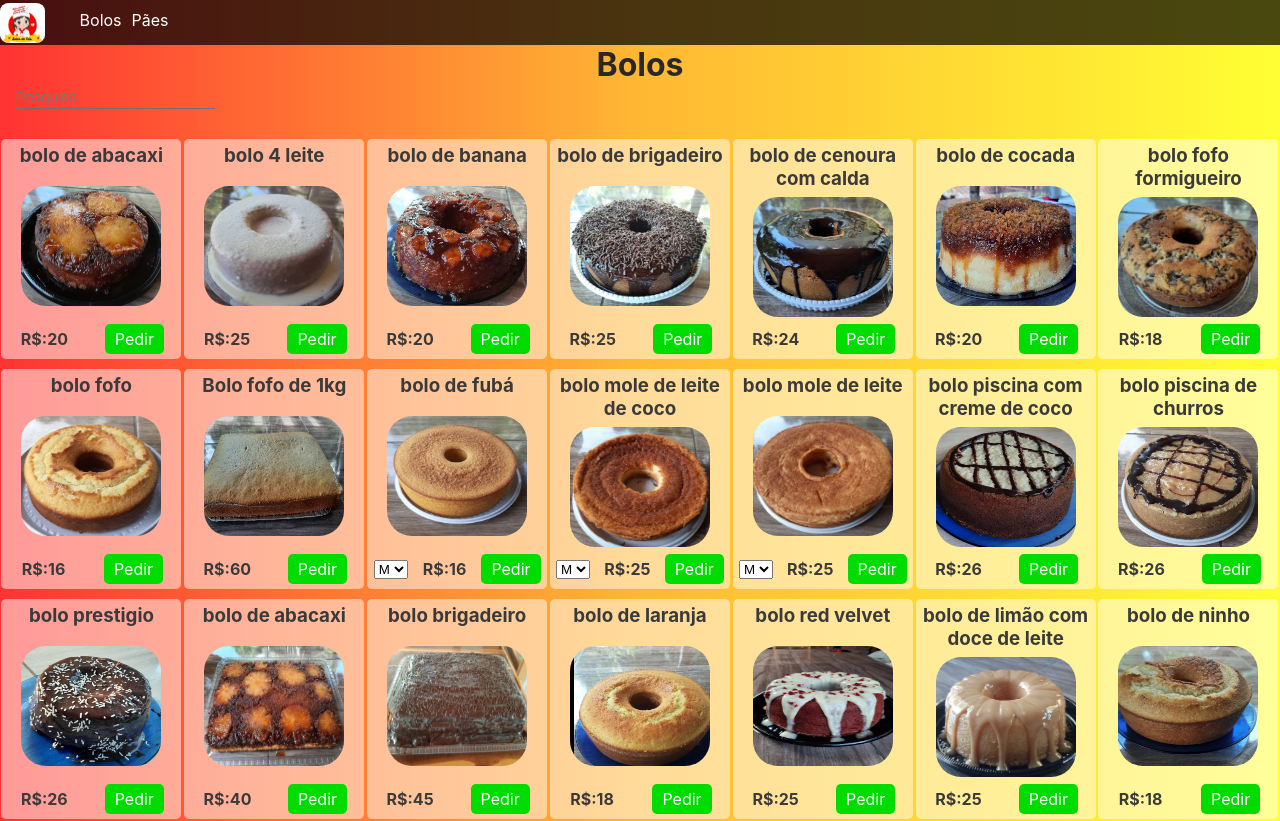
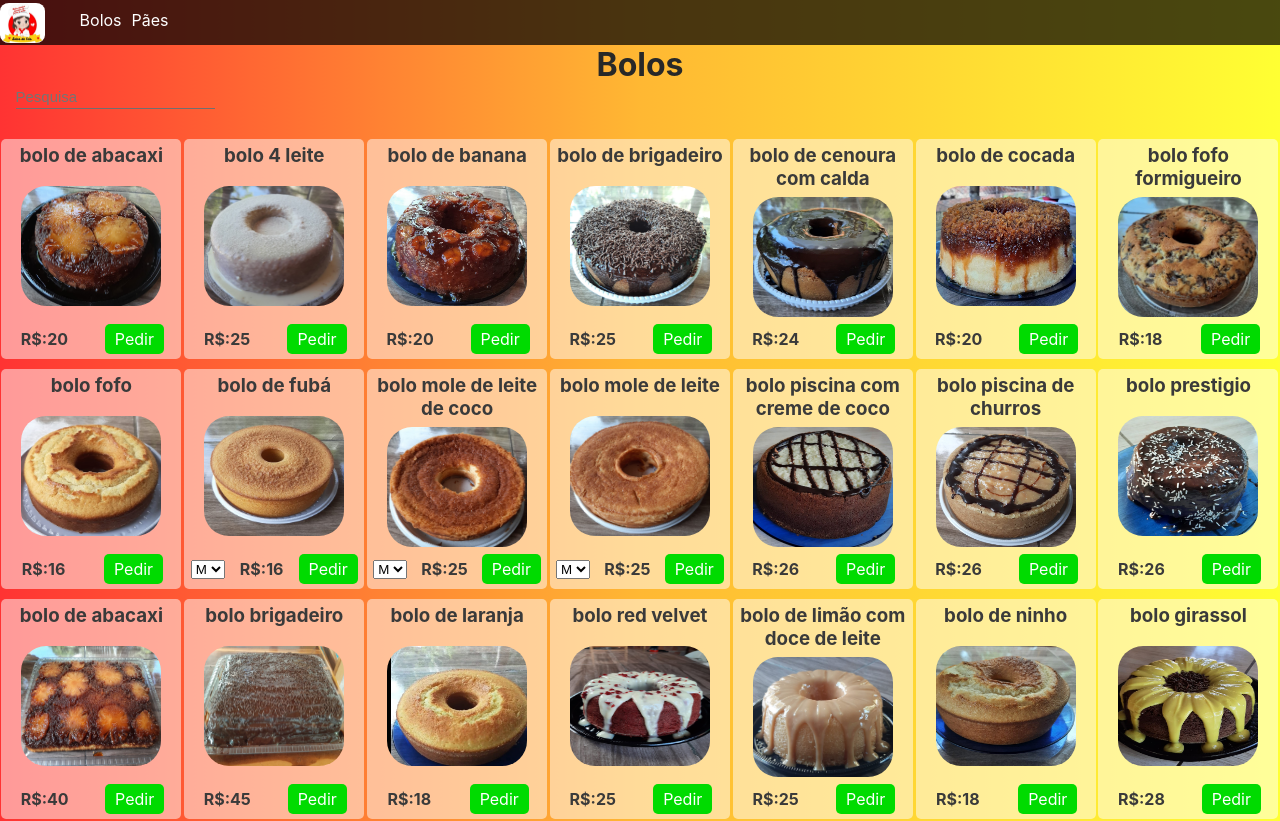
Before and after one commit to FranciscoNeto2909/bolos-da-cris, a React (Create React App) app: page / in a window 1280 px wide. Shown: the top 821 px of the page. Built offline with nearby package versions, Linux system fonts and the light colour scheme.

Commit message:
cake removed

```diff
--- a/package.json
+++ b/package.json
@@ -9,7 +9,7 @@
     "react": "^17.0.2",
     "react-dom": "^17.0.2",
     "react-router-dom": "^6.2.2",
-    "react-scripts": "^5.0.0",
+    "react-scripts": "^5.0.1",
     "web-vitals": "^2.1.4"
   },
   "scripts": {
--- a/src/components/produtos/BolosJson.js
+++ b/src/components/produtos/BolosJson.js
@@ -6,7 +6,6 @@ import boloDeCenoura from "../../imgs/bolos/cenoura.jpg"
 import boloDeCocada from "../../imgs/bolos/cocada.jpg"
 import boloFofoFormigueiro from "../../imgs/bolos/fofo-formigueiro.jpg"
 import boloFofo from "../../imgs/bolos/fofo.jpg"
-import boloFofoDe1kg from "../../imgs/bolos/fofo1kg.jpg"
 import boloDeFuba from "../../imgs/bolos/fuba.jpg"
 import boloMoleLeiteDeCoco from "../../imgs/bolos/mole-leite-de-coco.jpeg"
 import boloMoleLeite from "../../imgs/bolos/mole-leite.jpeg"
@@ -72,12 +71,6 @@ export const BolosJson = [
         img: boloFofo,
         sizes:1,
         price: 16
-    },
-    {
-        name:"Bolo fofo de 1kg",
-        img: boloFofoDe1kg,
-        sizes:1,
-        price: 60
     },
     {
         name: "bolo de fubá",
```
Also changed, not shown: src/imgs/bolos/fofo1kg.jpg (deleted), 1 other file (tests, documents, lock files or other folders).
